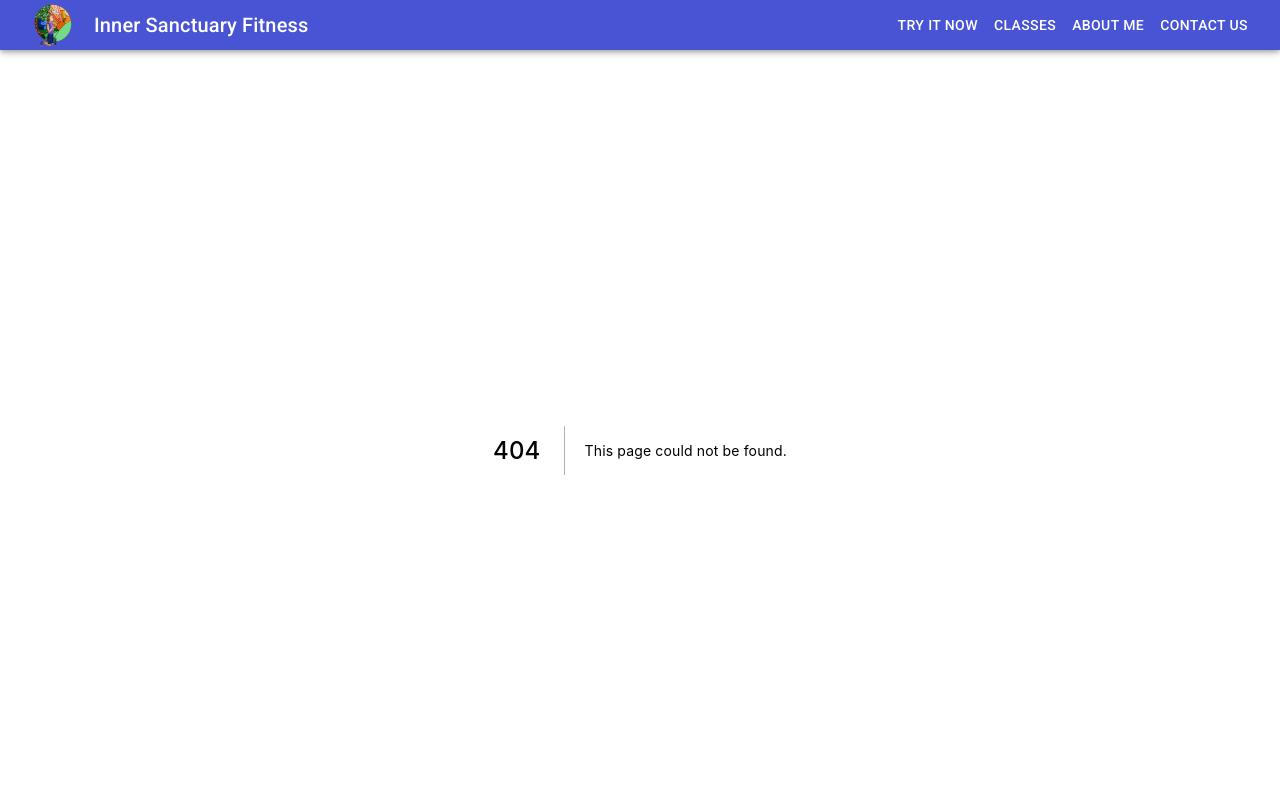
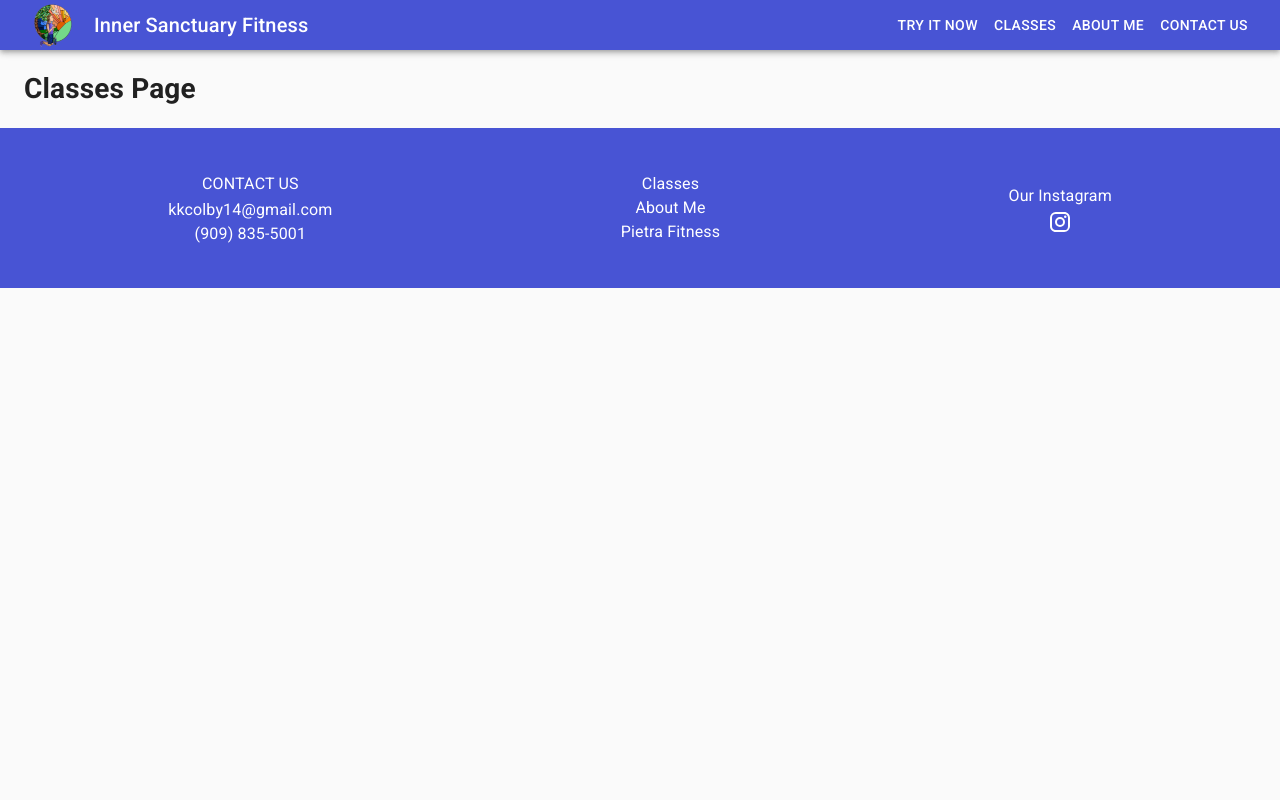
Before and after one commit to macolby14/sanctuary-fitness, a Next.js app: page /classes in a window 1280 px wide. Before the commit this address had no page. Shown: the top 800 px of the page. Built offline with nearby package versions, Linux system fonts and the light colour scheme.

Commit message:
add dummy pages for other pages

```diff
--- /dev/null
+++ b/pages/about.tsx
@@ -0,0 +1,3 @@
+export default function About() {
+  return <h1>About Page</h1>;
+}
--- /dev/null
+++ b/pages/classes.tsx
@@ -0,0 +1,3 @@
+export default function Classes() {
+  return <h1>Classes Page</h1>;
+}
--- /dev/null
+++ b/pages/contact.tsx
@@ -0,0 +1,3 @@
+export default function Contact() {
+  return <h1>Contact Page</h1>;
+}
```
